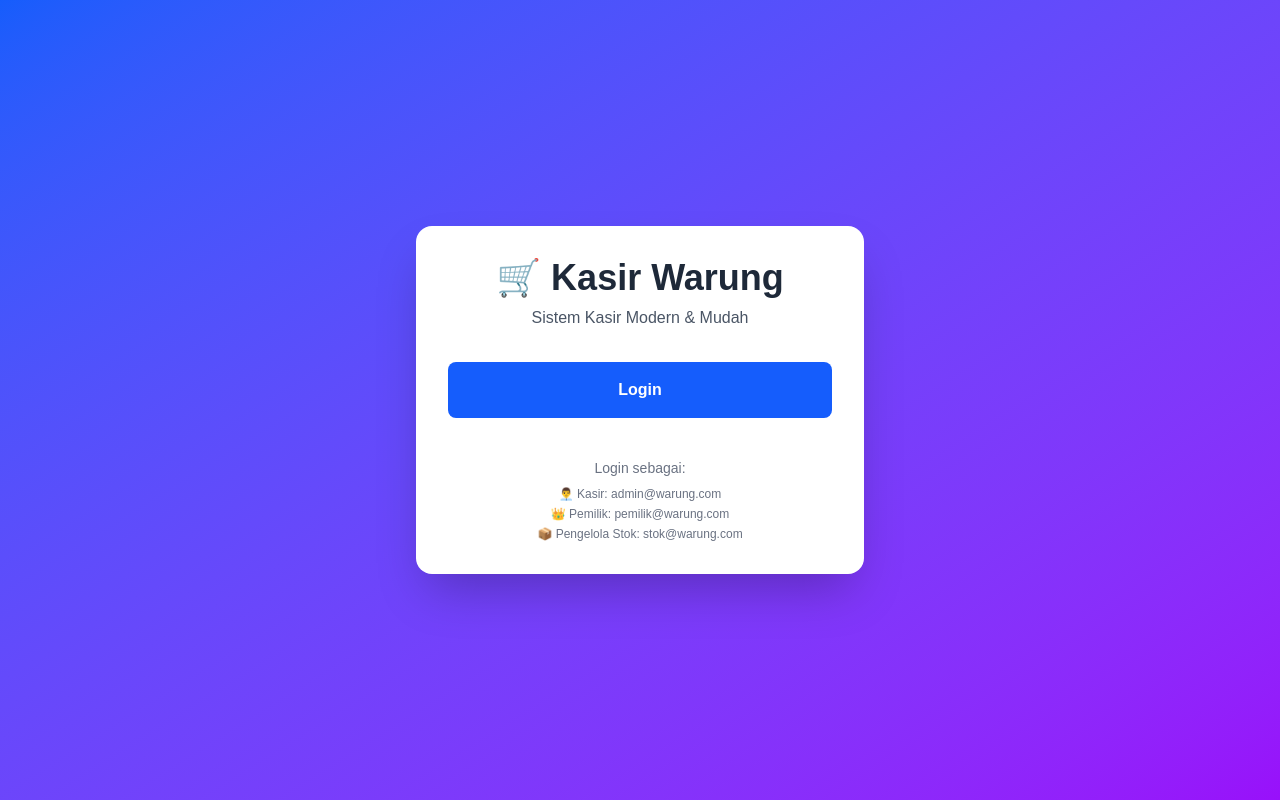
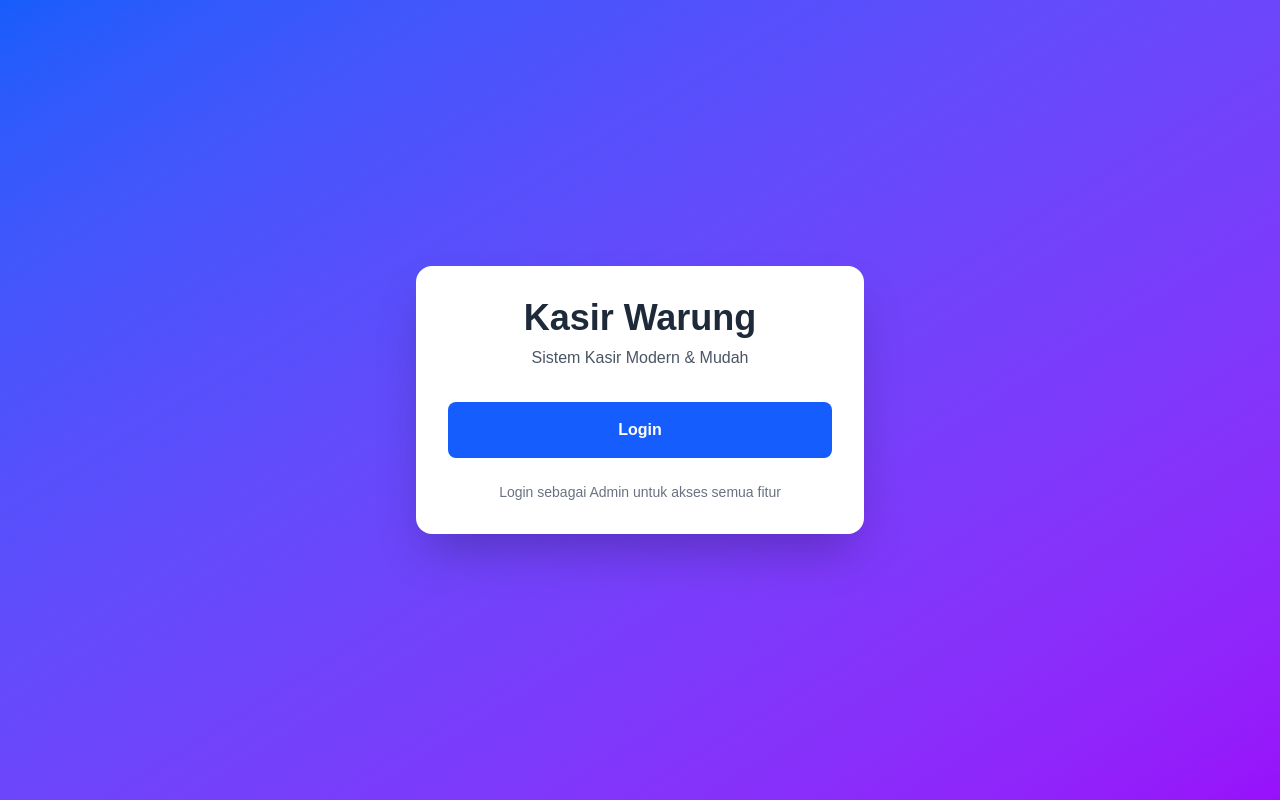
Before and after one commit to asepsaipullah09-ui/warung-kasir, a Next.js app: page / in a window 1280 px wide. Built offline with nearby package versions, Linux system fonts and the light colour scheme.

Commit message:
refactor: streamline login button and update user instructions for clarity

```diff
--- a/app/page.tsx
+++ b/app/page.tsx
@@ -7,29 +7,18 @@ export default function Home() {
   return (
     <div className="min-h-screen bg-gradient-to-br from-blue-600 to-purple-600 flex items-center justify-center">
       <div className="bg-white rounded-2xl shadow-2xl p-8 max-w-md w-full mx-4 text-center">
-        <h1 className="text-4xl font-bold text-gray-800 mb-2">
-          🛒 Kasir Warung
-        </h1>
-        <p className="text-gray-600 mb-8">
-          Sistem Kasir Modern & Mudah
-        </p>
+        <h1 className="text-4xl font-bold text-gray-800 mb-2"> Kasir Warung</h1>
+        <p className="text-gray-600 mb-8">Sistem Kasir Modern & Mudah</p>
 
-        <div className="space-y-4">
         <button
-            onClick={() => router.push('/dashboard/kasir')}
+          onClick={() => router.push('/login')}
           className="w-full bg-blue-600 hover:bg-blue-700 text-white font-bold py-4 px-6 rounded-lg transition transform hover:scale-105"
         >
            Login
         </button>
 
         <div className="text-sm text-gray-500 mt-6">
-            <p>Login sebagai:</p>
-            <ul className="mt-2 space-y-1 text-xs">
-              <li>👨‍💼 Kasir: admin@warung.com</li>
-              <li>👑 Pemilik: pemilik@warung.com</li>
-              <li>📦 Pengelola Stok: stok@warung.com</li>
-            </ul>
-          </div>
+          <p>Login sebagai Admin untuk akses semua fitur</p>
         </div>
       </div>
     </div>
```
Lines whose indentation alone changed are shown as unchanged.
